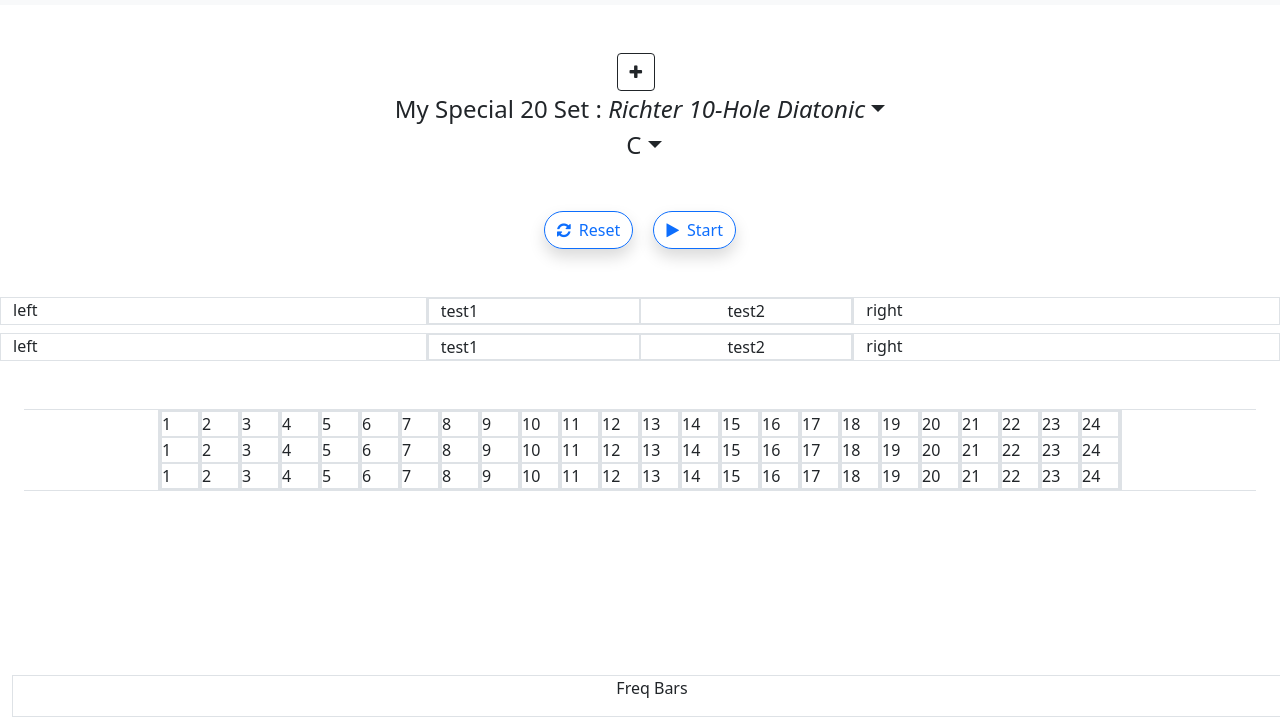
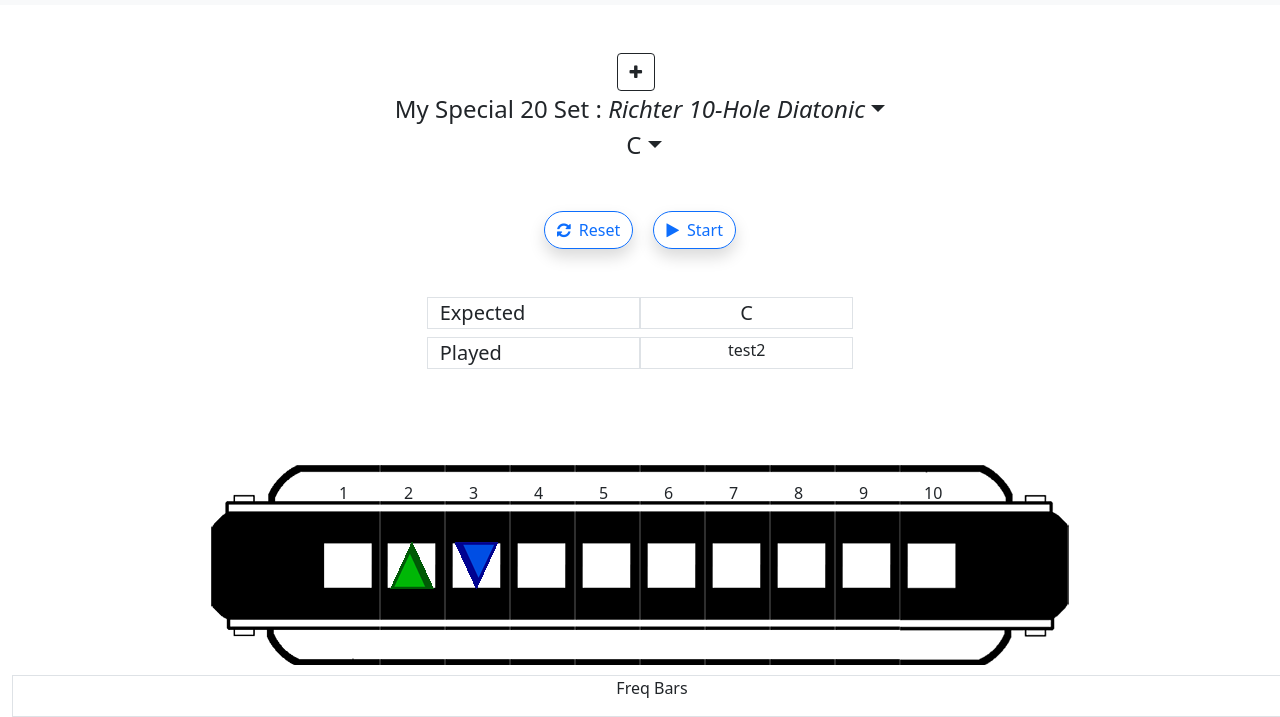
Before and after one commit to genemyers/BOOTSTRAP, a plain HTML site: page SIGNATURE/main4.html in a window 1280 px wide. Shown: the part 83-800 px from the top of the page. Drawn offline with nearby package versions, Linux system fonts and the light colour scheme.

Commit message:
main screen nearly complete

```diff
--- a/SIGNATURE/main4.html
+++ b/SIGNATURE/main4.html
@@ -3,7 +3,7 @@
 <head>
     <meta charset="utf-8">
     <meta name="viewport" content="width=device-width, initial-scale=1">
-    <title>v3 Signature Harmonica Tuner</title>
+    <title>v4 Signature Harmonica Tuner</title>
     <!-- Bootstrap CSS -->
     <link href="https://cdn.jsdelivr.net/npm/bootstrap@5.0.2/dist/css/bootstrap.min.css" rel="stylesheet" integrity="sha384-EVSTQN3/azprG1Anm3QDgpJLIm9Nao0Yz1ztcQTwFspd3yD65VohhpuuCOmLASjC" crossorigin="anonymous">
     <link rel="stylesheet" href="https://stackpath.bootstrapcdn.com/font-awesome/4.7.0/css/font-awesome.min.css">
@@ -17,19 +17,28 @@
             bottom   : 0;
           }
           .fixed{
-              width: 40px;
+              width: 65px;
+              height: 200px;
           }
-          .halves{
-              width: 480px;
+          .edge{
+              width: 169px;
+              height: 200px;
           }
-
+          .cover {
+            width: 65px;
+            height: 40px;
+          }
+          .hole{
+            width: 65px;
+            height: 120px;
+          }
     </style>
 </head>
 <body>
       <nav class="navbar navbar-expand-lg navbar-light bg-light">
         <div class="container-fluid">
            <a href="#" class="navbar-brand">
-              <img src="images/signature.gif" height="35" alt="Signature Harmonica Tuner">
+              <img src="images/signature3.gif" height="35" alt="Signature Harmonica Tuner">
             </a>
             <div class="me-auto p-4">Welcome, <span id='username'>Gene Myers</span></div> <!-- if you change this to ms-auto it moves to the right on collapse -->
             <button type="button" class="navbar-toggler" data-bs-toggle="collapse" data-bs-target="#navbarCollapse">
@@ -86,36 +95,36 @@
       </div>
 
       <div class="row mt-5">
-        <div class="col-4 border">left</div>
-        <div class="col-4 border"> <!-- justify-content-center text-center  -->
+        <div class="col-4"></div>
+        <div class="col-4"> <!-- justify-content-center text-center  -->
              <div class="row">
-               <div class="col-6 border">test1</div>
+               <div class="col-6 border fs-5">Expected</div>
+               <div class="col-6 text-center  border fs-5">C</div>
+           </div>
+        </div>
+        <div class="col-4"></div>
+      </div>
+
+      <div class="row mt-2">
+        <div class="col-4"></div>
+        <div class="col-4 "> <!-- justify-content-center text-center  -->
+             <div class="row">
+               <div class="col-6 border fs-5">Played</div>
                <div class="col-6 text-center border">test2</div>
            </div>
         </div>
-        <div class="col-4 border">right</div>
+        <div class="col-4"></div>
       </div>
 
-      <div class="row mt-2">
-        <div class="col-4 border">left</div>
-        <div class="col-4 border"> <!-- justify-content-center text-center  -->
-             <div class="row">
-               <div class="col-6 border">test1</div>
-               <div class="col-6 text-center border">test2</div>
-           </div>
-        </div>
-        <div class="col-4 border">right</div>
-      </div>
-
-      <div class="container-fluid" id="harp">
+      <div class="container-fluid mt-5" id="harp">
           <div class="harpscroll">
               <div class="row mt-5 flex-nowrap">
 
-                <div class="col border"></div>
+                <div class="col"></div>
 
-                <div class="col border"> <!-- justify-content-center text-center  -->
+                <div class="col"> <!-- justify-content-center text-center  -->
                          <div class="row flex-nowrap"> <!-- flex-nowrap -->
-                             <div class="fixed border"> <!-- col instead of fixed -->
+                      <!--       <div class="fixed border">
                                 <div class="row border">1
                                 </div>
                                 <div class="row border">1
@@ -164,99 +173,99 @@
                                </div>
                              </div>
                              <div class="fixed border">
-                               <div class="row border">7
+                               <div class="row cover border">7
                                </div>
-                               <div class="row border">7
+                               <div class="row hole border">7
                                </div>
-                               <div class="row border">7
+                               <div class="row cover border">7
+                               </div>
+                             </div> -->
+                             <div class="edge" style="background-image: url('images/diatonic-left.png');">
+                               <div class="row cover float-end ps-4 pt-3">1
+                               </div>
+                               <div class="row hole">
+                               </div>
+                               <div class="row cover">
                                </div>
                              </div>
-                             <div class="fixed border">
-                               <div class="row border">8
+                             <div class="fixed" style="background-image: url('images/diatonic-center.png');">
+                               <div class="row cover ps-4 pt-3">2
                                </div>
-                               <div class="row border">8
+                               <div class="row hole" style="background-image: url('images/up-block.gif');">
                                </div>
-                               <div class="row border">8
+                               <div class="row cover">
                                </div>
                              </div>
-                             <div class="fixed border">
-                               <div class="row border">9
+                             <div class="fixed" style="background-image: url('images/diatonic-center.png');">
+                               <div class="row cover ps-4 pt-3">3
                                </div>
-                               <div class="row border">9
+                               <div class="row hole" style="background-image: url('images/down-block.gif');">
                                </div>
-                               <div class="row border">9
+                               <div class="row cover">
                                </div>
                              </div>
-                             <div class="fixed border">
-                               <div class="row border">10
+                             <div class="fixed" style="background-image: url('images/diatonic-center.png');">
+                               <div class="row cover ps-4 pt-3">4
                                </div>
-                               <div class="row border">10
+                               <div class="row hole">
                                </div>
-                               <div class="row border">10
+                               <div class="row cover">
                                </div>
                              </div>
-                             <div class="fixed border">
-                               <div class="row border">11
+                             <div class="fixed" style="background-image: url('images/diatonic-center.png');">
+                               <div class="row cover ps-4 pt-3">5
                                </div>
-                               <div class="row border">11
+                               <div class="row hole">
                                </div>
-                               <div class="row border">11
+                               <div class="row cover">
                                </div>
                              </div>
-                             <div class="fixed border">
-                               <div class="row border">12
+                             <div class="fixed" style="background-image: url('images/diatonic-center.png');">
+                               <div class="row cover ps-4 pt-3">6
                                </div>
-                               <div class="row border">12
+                               <div class="row hole">
                                </div>
-                               <div class="row border">12
+                               <div class="row cover">
                                </div>
                              </div>
-                             <div class="fixed border">
-                               <div class="row border">13
+                             <div class="fixed" style="background-image: url('images/diatonic-center.png');">
+                               <div class="row cover ps-4 pt-3">7
                                </div>
-                               <div class="row border">13
+                               <div class="row hole">
                                </div>
-                               <div class="row border">13
+                               <div class="row cover">
                                </div>
                              </div>
-                             <div class="fixed border">
-                               <div class="row border">14
+                             <div class="fixed" style="background-image: url('images/diatonic-center.png');">
+                               <div class="row cover ps-4 pt-3">8
                                </div>
-                               <div class="row border">14
+                               <div class="row holr">
                                </div>
-                               <div class="row border">14
+                               <div class="row cover">
                                </div>
                              </div>
-                             <div class="fixed border">
-                               <div class="row border">15
+                             <div class="fixed" style="background-image: url('images/diatonic-center.png');">
+                               <div class="row cover ps-4 pt-3">9
                                </div>
-                               <div class="row border">15
+                               <div class="row hole">
                                </div>
-                               <div class="row border">15
+                               <div class="row cover">
                                </div>
                              </div>
-                             <div class="fixed border">
-                               <div class="row border">16
+                             <div class="edge" style="background-image: url('images/diatonic-right.png');">
+                               <div class="row cover ps-4 pt-3">10
                                </div>
-                               <div class="row border">16
+                               <div class="row hole">
                                </div>
-                               <div class="row border">16
+                               <div class="row cover">
                                </div>
                              </div>
-                             <div class="fixed border">
-                               <div class="row border">17
+                    <!--         <div class="fixed border">
+                               <div class="row cover border">18
                                </div>
-                               <div class="row border">17
+                               <div class="row hole border">18
                                </div>
-                               <div class="row border">17
-                               </div>
-                             </div>
-                             <div class="fixed border">
-                               <div class="row border">18
-                               </div>
-                               <div class="row border">18
-                               </div>
-                               <div class="row border">18
+                               <div class="row cover border">18
                                </div>
                              </div>
                              <div class="fixed border">
@@ -306,11 +315,11 @@
                                </div>
                                <div class="row border">24
                                </div>
-                             </div>
+                             </div> -->
                          </div>
                        </div>
 
-                <div class="col border"></div>
+                <div class="col"></div>
 
             </div> <!-- end of row -->
         </div> <!-- end of harpscroll -->
```
Also changed, not shown: SIGNATURE/images/diatonic-center.png (added), SIGNATURE/images/diatonic-left.png (added), SIGNATURE/images/diatonic-right.png (added), SIGNATURE/images/down-block.gif (added), SIGNATURE/images/down.gif (added), SIGNATURE/images/signature2.gif (added), SIGNATURE/images/signature3.gif (added), SIGNATURE/images/up-block.gif (added), SIGNATURE/images/up.gif (added).
